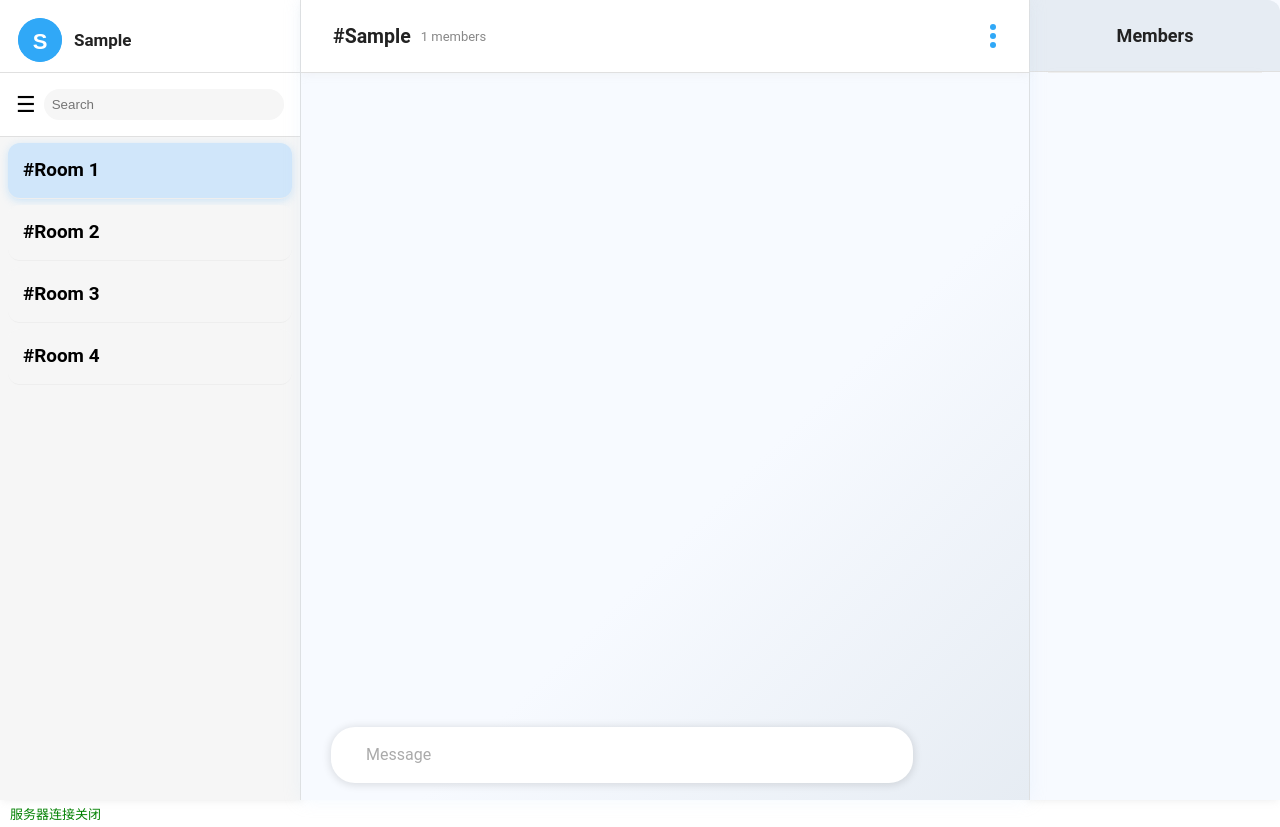
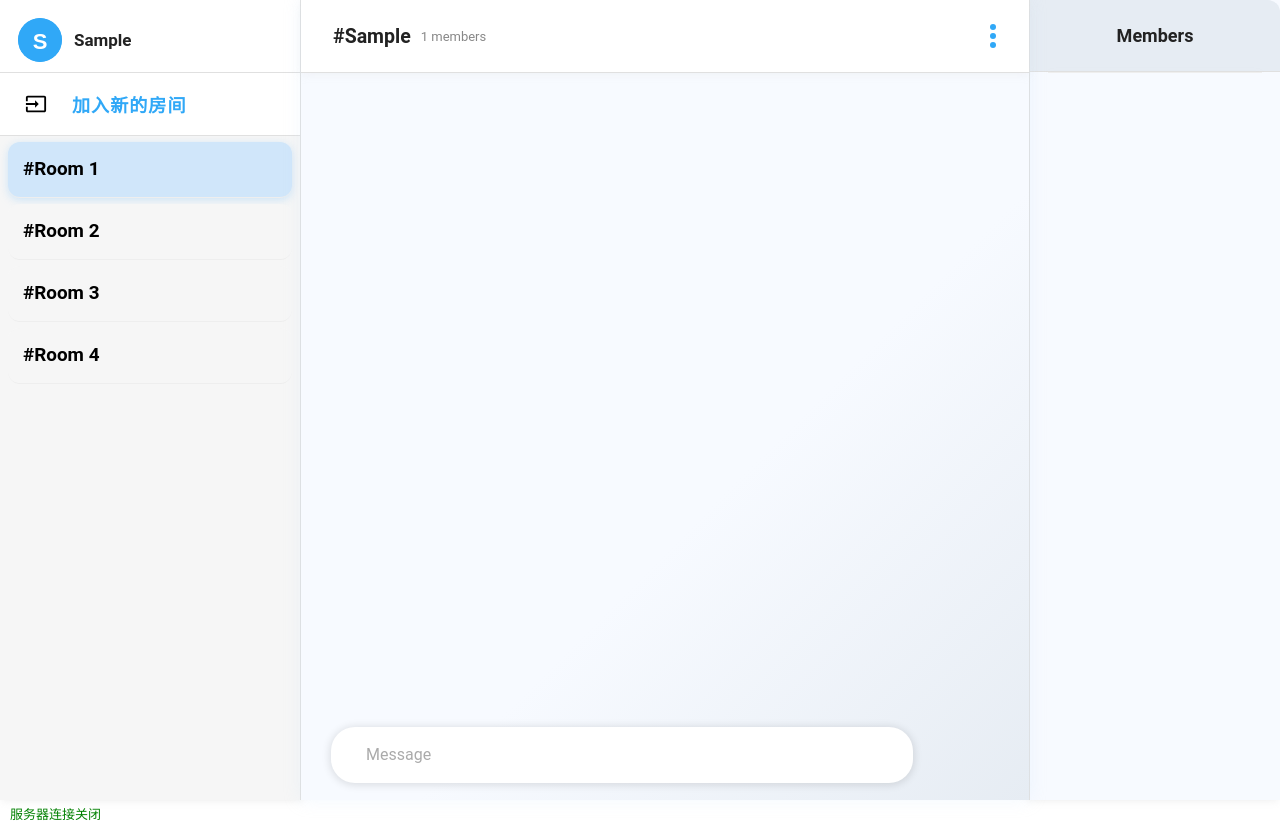
Before and after one commit to yuehex15/NodeCrypt, a plain HTML site: page web/index.html in a window 1280 px wide. Both pictures are taken after typing "Sample", "Sample", "Sample123" into the empty fields and a click on the button "NEXT". Drawn offline with Linux system fonts and the light colour scheme.

Commit message:
加入房间按钮，无功能

```diff
--- a/web/index.html
+++ b/web/index.html
@@ -35,8 +35,8 @@
         <span class="sidebar-username" id="sidebar-username">我的昵称</span>
       </div>
       <div class="search">
-        <span class="menu-icon">&#9776;</span>
-        <input type="text" placeholder="Search">
+        <svg class="MuiSvgIcon-root" focusable="false" viewBox="0 0 24 24" aria-hidden="true" style="width:22px;height:22px;vertical-align:middle;margin-right:25px;margin-left: 25px;"><path d="M21 3.01H3c-1.1 0-2 .9-2 2V9h2V4.99h18v14.03H3V15H1v4.01c0 1.1.9 1.98 2 1.98h18c1.1 0 2-.88 2-1.98v-14c0-1.11-.9-2-2-2zM11 16l4-4-4-4v3H1v2h10v3z"></path></svg>
+        加入新的房间
       </div>
       <div class="rooms" id="room-list">
         <!-- JS填充房间项 -->
--- a/web/style.css
+++ b/web/style.css
@@ -51,24 +51,29 @@ body {
 }
 
 .sidebar .search {
-    display: flex;
-    align-items: center;
-    padding: 16px;
-    background: #fff;
-    border-bottom: 1px solid #e0e0e0;
+  display: flex;
+  align-items: center;
+  justify-content: flex-start;
+  padding: 18px 0 18px 0;
+  background: #fff;
+  border-bottom: 1px solid #e0e0e0;
+  font-size: 1.13rem;
+  font-weight: 600;
+  color: #30a8f7;
+  letter-spacing: 1px;
+  cursor: pointer;
+  user-select: none;
 }
 
-.sidebar .search input {
-    border: none;
-    background: #f6f6f6;
-    padding: 8px;
-    border-radius: 16px;
-    flex: 1;
-    margin-left: 8px;
+.sidebar .search input,
+.sidebar .search .menu-icon {
+    display: none !important;
 }
 
-.menu-icon {
-    font-size: 22px;
+.sidebar .search:hover {
+    box-shadow: 0 2px 12px 0 #30a8f733, 0 1.5px 6px 0 #30a8f71a;
+    background: #f3faff;
+    transition: box-shadow 0.18s, background 0.18s;
 }
 
 .sidebar .rooms {
```
